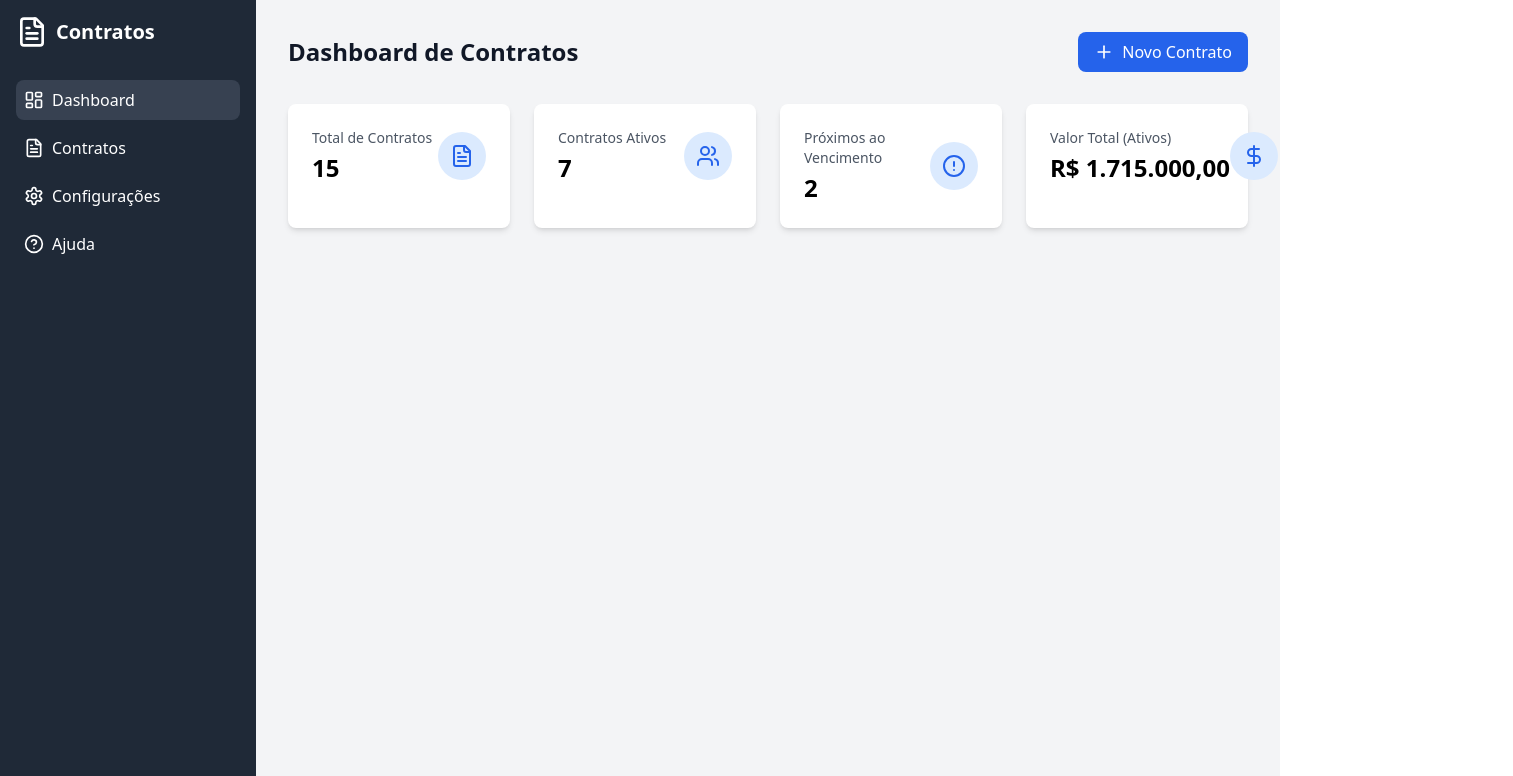
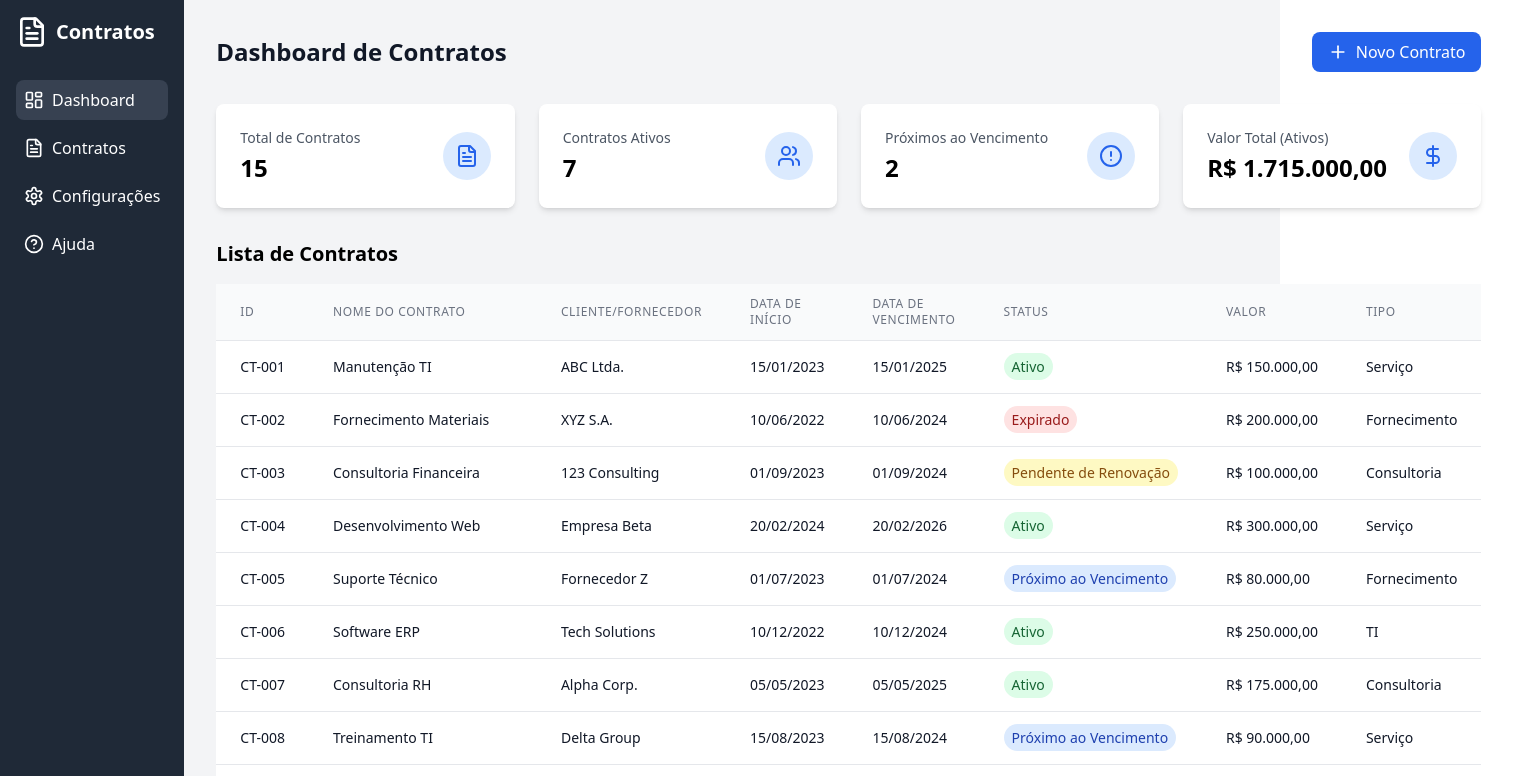
Before and after one commit to wallacefortunato/Desafio-4Matt, a React (Vite) app in the folder desafio-4matt/: page / in a window 1280 px wide. Shown: the top 776 px of the page, 1513 px wide, since content can reach past the window. Built offline with nearby package versions, Linux system fonts and the light colour scheme.

Commit message:
feat: Adding ContractsTable component

```diff
--- a/desafio-4matt/src/App.tsx
+++ b/desafio-4matt/src/App.tsx
@@ -1,6 +1,7 @@
 import React, { useState } from 'react';
 import { Sidebar } from './components/Sidebar';
 import { MetricCard } from './components/MetricCard';
+import { ContractsTable } from './components/ContractsTable';
 import { useContractStore } from './store/useContractStore';
 import { ContractFormData } from './types/contract';
 import { FileText, Users, AlertCircle, DollarSign, Plus } from 'lucide-react';
@@ -67,6 +68,11 @@ function App() {
             icon={DollarSign}
           />
         </div>
+
+        <div className="mt-8">
+          <h2 className="text-xl font-semibold mb-4">Lista de Contratos</h2>
+          <ContractsTable data={contracts} />
+        </div>
         </main>
     </div>
   );
--- a/desafio-4matt/src/components/ContractsTable.tsx
+++ b/desafio-4matt/src/components/ContractsTable.tsx
@@ -0,0 +1,124 @@
+import React, { useState } from 'react';
+import {
+  createColumnHelper,
+  flexRender,
+  getCoreRowModel,
+  useReactTable,
+  getSortedRowModel,
+  SortingState,
+} from '@tanstack/react-table';
+import { Contract } from '../types/contract';
+import { format } from 'date-fns';
+
+const columnHelper = createColumnHelper<Contract>();
+
+const columns = [
+  columnHelper.accessor('id', {
+    header: 'ID',
+    cell: info => info.getValue(),
+  }),
+  columnHelper.accessor('name', {
+    header: 'Nome do Contrato',
+    cell: info => info.getValue(),
+  }),
+  columnHelper.accessor('clientName', {
+    header: 'Cliente/Fornecedor',
+    cell: info => info.getValue(),
+  }),
+  columnHelper.accessor('startDate', {
+    header: 'Data de Início',
+    cell: info => format(info.getValue(), 'dd/MM/yyyy'),
+  }),
+  columnHelper.accessor('endDate', {
+    header: 'Data de Vencimento',
+    cell: info => format(info.getValue(), 'dd/MM/yyyy'),
+  }),
+  columnHelper.accessor('status', {
+    header: 'Status',
+    cell: info => (
+      <span className={`px-2 py-1 rounded-full text-sm ${
+        info.getValue() === 'Ativo' ? 'bg-green-100 text-green-800' :
+        info.getValue() === 'Expirado' ? 'bg-red-100 text-red-800' :
+        info.getValue() === 'Pendente de Renovação' ? 'bg-yellow-100 text-yellow-800' :
+        'bg-blue-100 text-blue-800'
+      }`}>
+        {info.getValue()}
+      </span>
+    ),
+  }),
+  columnHelper.accessor('value', {
+    header: 'Valor',
+    cell: info => new Intl.NumberFormat('pt-BR', {
+      style: 'currency',
+      currency: 'BRL'
+    }).format(info.getValue()),
+  }),
+  columnHelper.accessor('type', {
+    header: 'Tipo',
+    cell: info => info.getValue(),
+  }),
+];
+
+interface ContractsTableProps {
+  data: Contract[];
+}
+
+export const ContractsTable: React.FC<ContractsTableProps> = ({ data }) => {
+  const [sorting, setSorting] = useState<SortingState>([]);
+
+  const table = useReactTable({
+    data,
+    columns,
+    state: {
+      sorting,
+    },
+    onSortingChange: setSorting,
+    getCoreRowModel: getCoreRowModel(),
+    getSortedRowModel: getSortedRowModel(),
+  });
+
+  return (
+    <div className="overflow-x-auto">
+      <table className="min-w-full bg-white">
+        <thead>
+          {table.getHeaderGroups().map(headerGroup => (
+            <tr key={headerGroup.id} className="bg-gray-50">
+              {headerGroup.headers.map(header => (
+                <th
+                  key={header.id}
+                  className="px-6 py-3 text-left text-xs font-medium text-gray-500 uppercase tracking-wider cursor-pointer"
+                  onClick={header.column.getToggleSortingHandler()}
+                >
+                  {flexRender(
+                    header.column.columnDef.header,
+                    header.getContext()
+                  )}
+                </th>
+              ))}
+            </tr>
+          ))}
+        </thead>
+        <tbody>
+          {table.getRowModel().rows.map(row => (
+            <tr
+              key={row.id}
+              className="hover:bg-gray-50 border-t border-gray-200"
+            >
+              {row.getVisibleCells().map(cell => (
+                <td
+                  key={cell.id}
+                  className="px-6 py-4 whitespace-nowrap text-sm text-gray-900"
+                >
+                  {flexRender(
+                    cell.column.columnDef.cell,
+                    cell.getContext()
+                  )}
+                </td>
+              ))}
+            </tr>
+          ))}
+        </tbody>
+      </table>
+    </div>
+  );
+};
```
